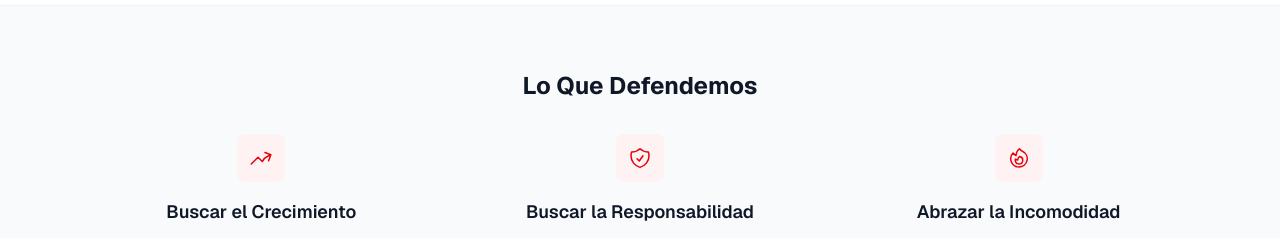
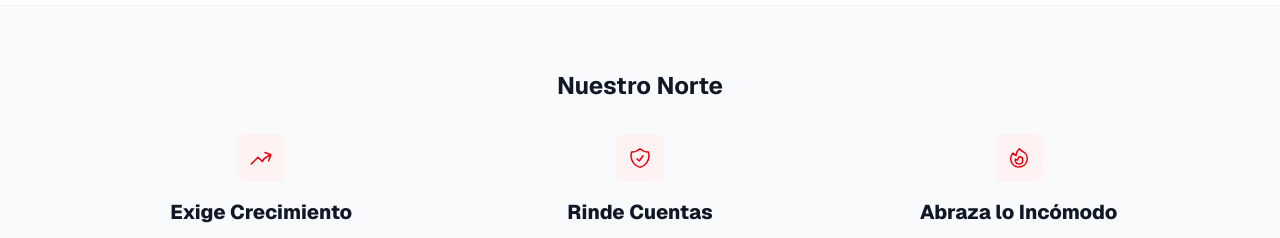
Before and after one commit to DRKM-001/puntoraw_main, a Next.js app: page / in a window 1280 px wide. Shown: the part 710-948 px from the top of the page. Built offline with nearby package versions, Linux system fonts and the light colour scheme; no server answers.

Commit message:
Update pillars: sharper Spanish, bolder font, Nuestro Norte

```diff
--- a/app/page.tsx
+++ b/app/page.tsx
@@ -73,7 +73,7 @@ export default function Home() {
       <section className="border-t border-gray-100 bg-gray-50">
         <div className="max-w-6xl mx-auto px-4 sm:px-6 py-12 md:py-16">
           <h2 className="text-2xl font-bold text-gray-900 mb-8 text-center">
-            Lo Que Defendemos
+            Nuestro Norte
           </h2>
           <div className="grid grid-cols-1 md:grid-cols-3 gap-8">
             <div className="text-center">
@@ -92,8 +92,8 @@ export default function Home() {
                   />
                 </svg>
               </div>
-              <h3 className="text-lg font-semibold text-gray-900 mb-2">
-                Buscar el Crecimiento
+              <h3 className="text-xl font-extrabold text-gray-900 mb-2">
+                Exige Crecimiento
               </h3>
               <p className="text-sm text-gray-600 leading-relaxed">
                 El crecimiento es intencional. No sucede por accidente.
@@ -117,8 +117,8 @@ export default function Home() {
                   />
                 </svg>
               </div>
-              <h3 className="text-lg font-semibold text-gray-900 mb-2">
-                Buscar la Responsabilidad
+              <h3 className="text-xl font-extrabold text-gray-900 mb-2">
+                Rinde Cuentas
               </h3>
               <p className="text-sm text-gray-600 leading-relaxed">
                 Invitamos retroalimentación honesta. Aceptamos responsabilidad.
@@ -146,8 +146,8 @@ export default function Home() {
                   />
                 </svg>
               </div>
-              <h3 className="text-lg font-semibold text-gray-900 mb-2">
-                Abrazar la Incomodidad
+              <h3 className="text-xl font-extrabold text-gray-900 mb-2">
+                Abraza lo Incómodo
               </h3>
               <p className="text-sm text-gray-600 leading-relaxed">
                 La comodidad es el enemigo del progreso. Nos inclinamos hacia
```
